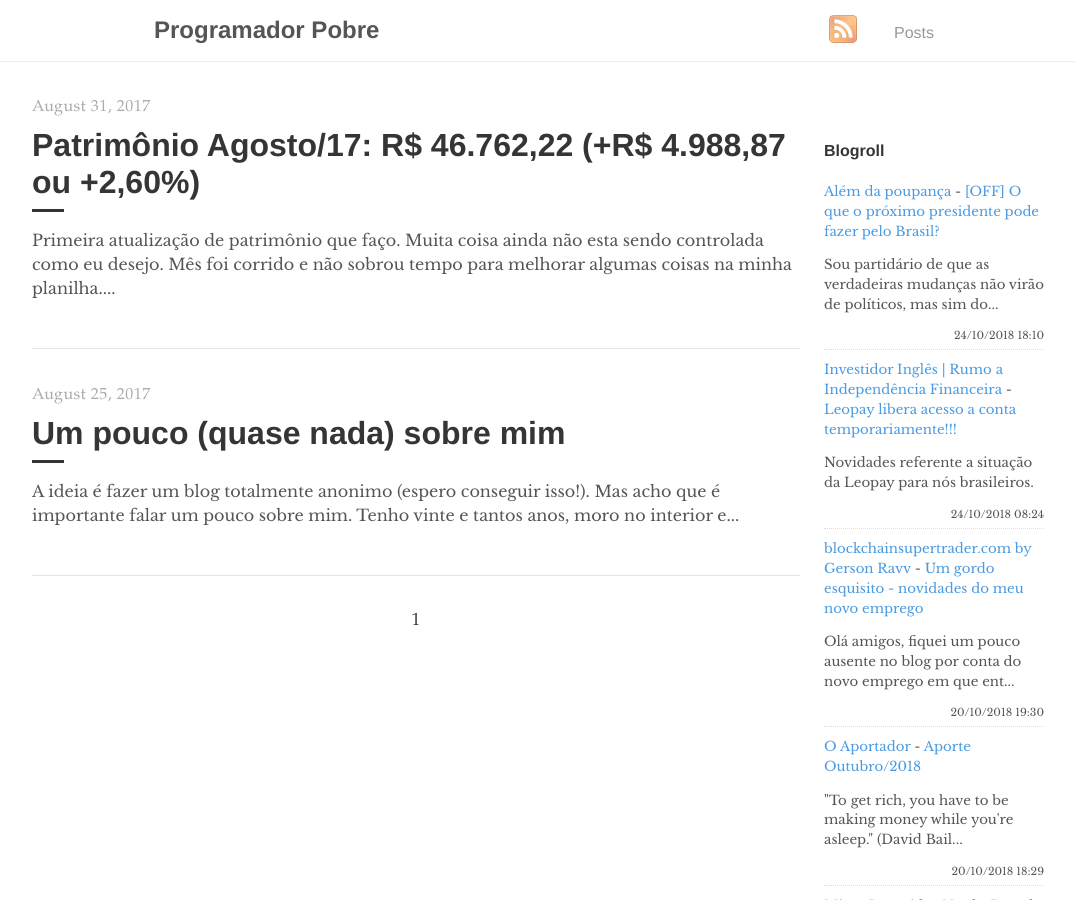
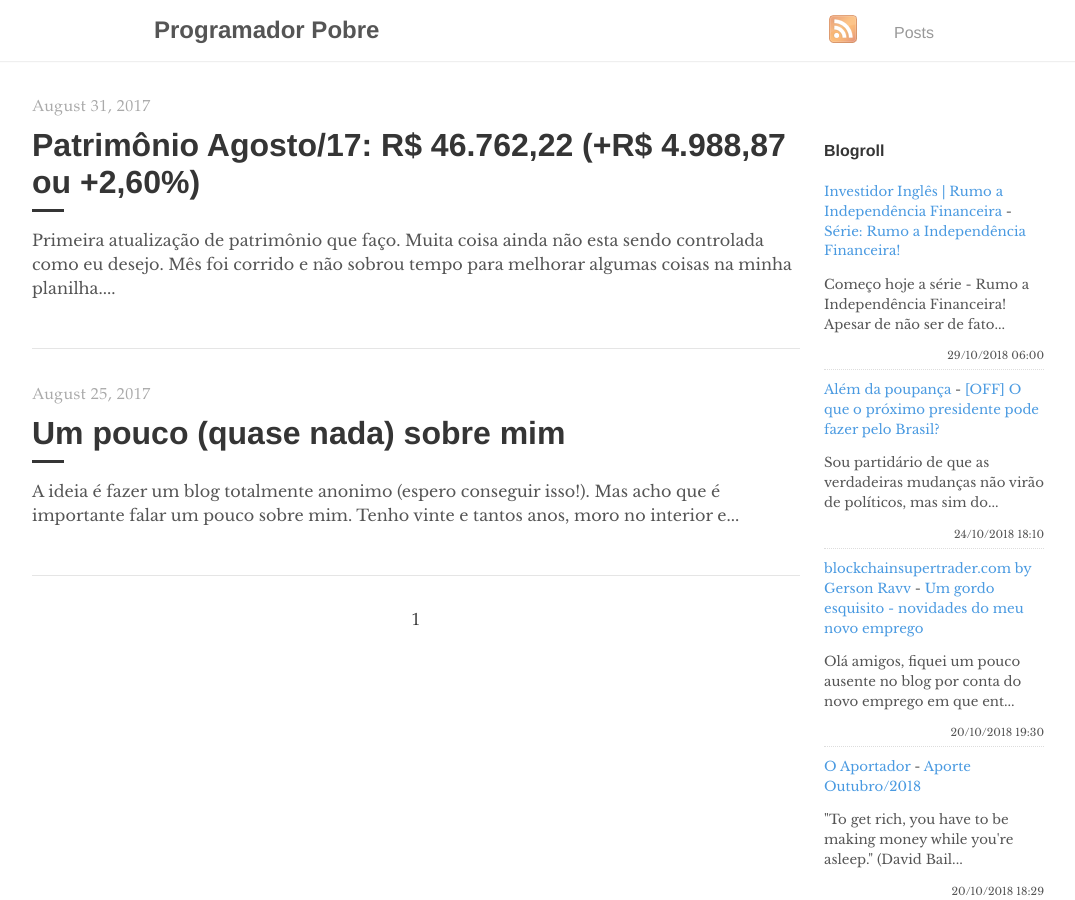
Before and after one commit to programadorpobre/programadorpobre.github.io, a Jekyll site: the page built from index.html, in a window 1280 px wide and 900 px high. Shown: the whole window, without its empty margins (96-1171 px from the left). Built offline with Jekyll 4.4.1, drawn with Linux system fonts in a browser that asks for light colours; the list of posts is cut into pages by our own code; comment, search, counter and statistics services are not loaded.

Commit message:
[ci skip] travis #450

```diff
--- a/_includes/feed-entries.html
+++ b/_includes/feed-entries.html
@@ -1,12 +1,12 @@
+<div class="feed-entry">
+    <a class="feed-entry-site-name" href="https://www.investidoringles.com/">Investidor Inglês | Rumo a Independência Financeira</a> - <a class="feed-entry-title" href="https://www.investidoringles.com/2018/10/investidor-ingles-rumo-independencia-financeira.html">Série: Rumo a Independência Financeira!</a>
+    <p class="feed-entry-summary">Começo hoje a série - Rumo a Independência Financeira! Apesar de não ser de fato...</p>
+    <time datetime="2018-10-29T06:00:00.000-03:00">29/10/2018 06:00</time>
+</div>
 <div class="feed-entry">
     <a class="feed-entry-site-name" href="https://alemdapoupanca.blogspot.com/">Além da poupança</a> - <a class="feed-entry-title" href="https://alemdapoupanca.blogspot.com/2018/10/off-o-que-o-proximo-presidente-pode.html">[OFF] O que o próximo presidente pode fazer pelo Brasil?</a>
     <p class="feed-entry-summary">Sou partidário de que as verdadeiras mudanças não virão de políticos, mas sim do...</p>
     <time datetime="2018-10-24T18:10:00.002-03:00">24/10/2018 18:10</time>
-</div>
-<div class="feed-entry">
-    <a class="feed-entry-site-name" href="https://www.investidoringles.com/">Investidor Inglês | Rumo a Independência Financeira</a> - <a class="feed-entry-title" href="https://www.investidoringles.com/2018/10/leopay-libera-conta-temporariamente.html">Leopay libera acesso a conta temporariamente!!!</a>
-    <p class="feed-entry-summary">Novidades referente a situação da Leopay para nós brasileiros.</p>
-    <time datetime="2018-10-24T08:24:00.001-03:00">24/10/2018 08:24</time>
 </div>
 <div class="feed-entry">
     <a class="feed-entry-site-name" href="http://www.blockchainsupertrader.com/">blockchainsupertrader.com by Gerson Ravv</a> - <a class="feed-entry-title" href="http://www.blockchainsupertrader.com/2018/10/um-gordo-esquisito-novidades-do-meu.html">Um gordo esquisito - novidades do meu novo emprego</a>
```
